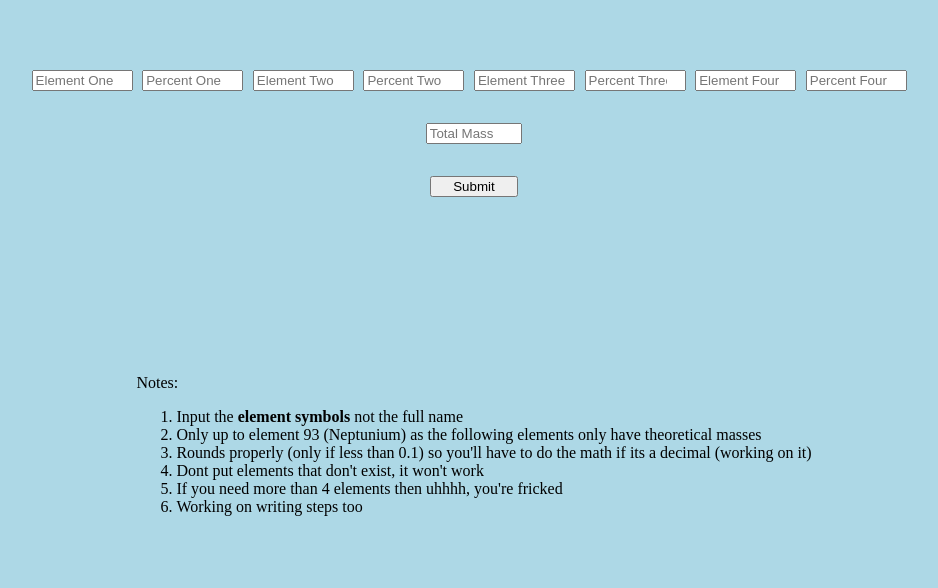
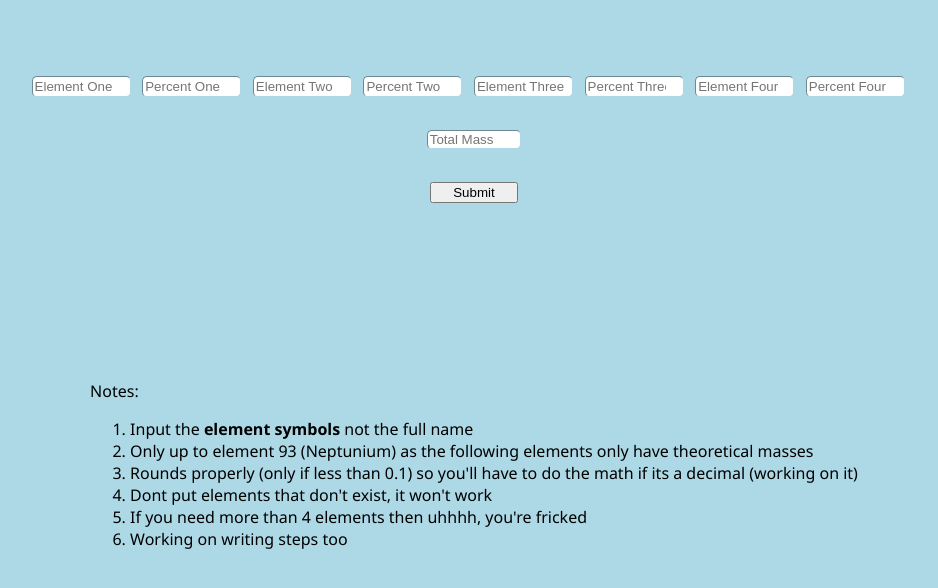
Before and after one commit to Picls2/emperical-formula-calculator, a website with bundled scripts: page index.html in a window 1280 px wide. Shown: the part 144-732 px from the top of the page, without its empty margins (166-1104 px from the left). Built offline with nearby package versions, Linux system fonts and the light colour scheme.

Commit message:
idk a bit prettier

```diff
--- a/styles.css
+++ b/styles.css
@@ -3,6 +3,7 @@ body {
     align-content: center;
     justify-content: center;
     background-color: lightblue;
+    font-family:'Segoe UI', Tahoma, Geneva, Verdana, sans-serif;
 }
 
 #container{
@@ -32,7 +33,10 @@ h1{
 }
 
 .eleInput{
-    width: 100%
+    width: 100%;
+    border-radius: 5px;
+    border-width: 1px;
+    border-color: lightblue;
 }
 
 #mass{
```
